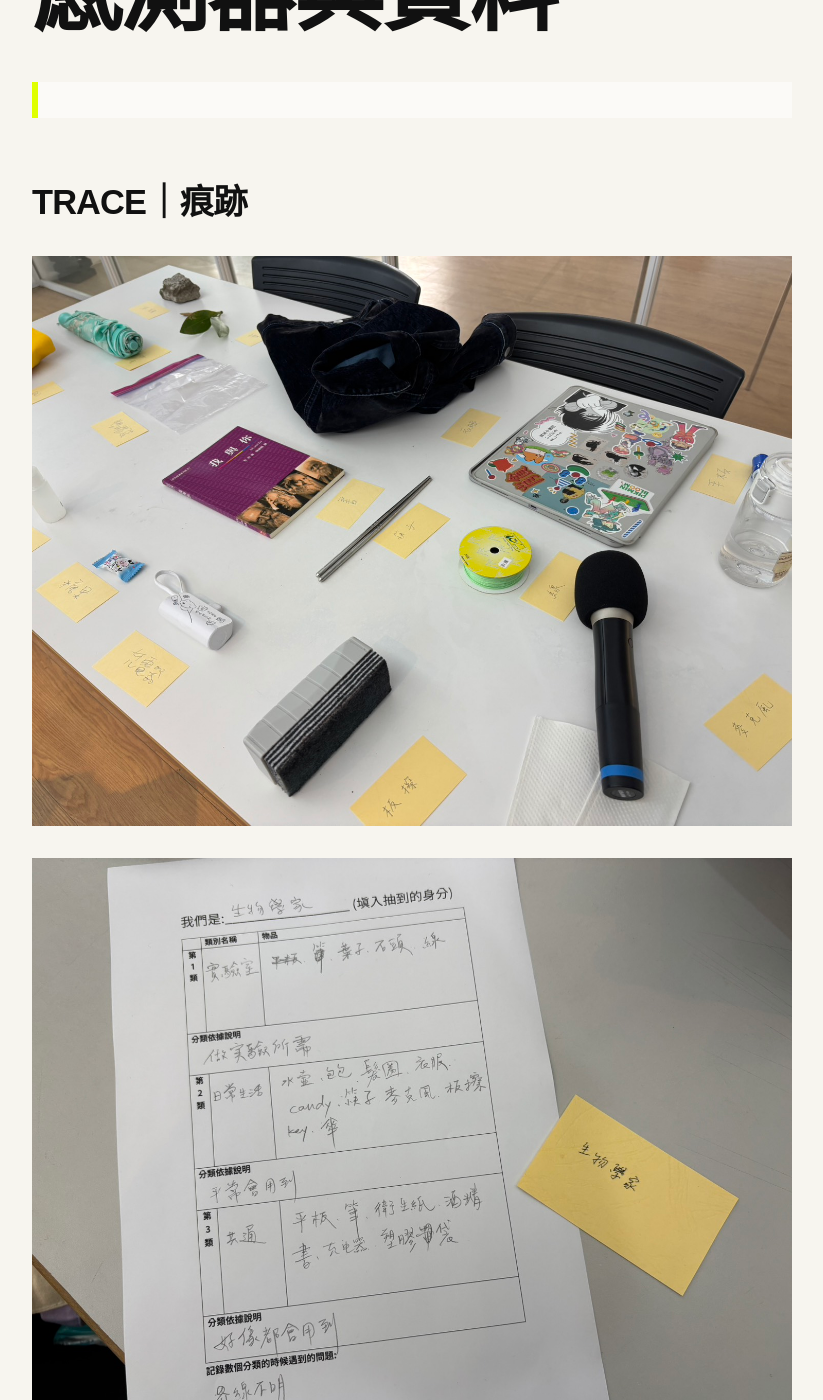
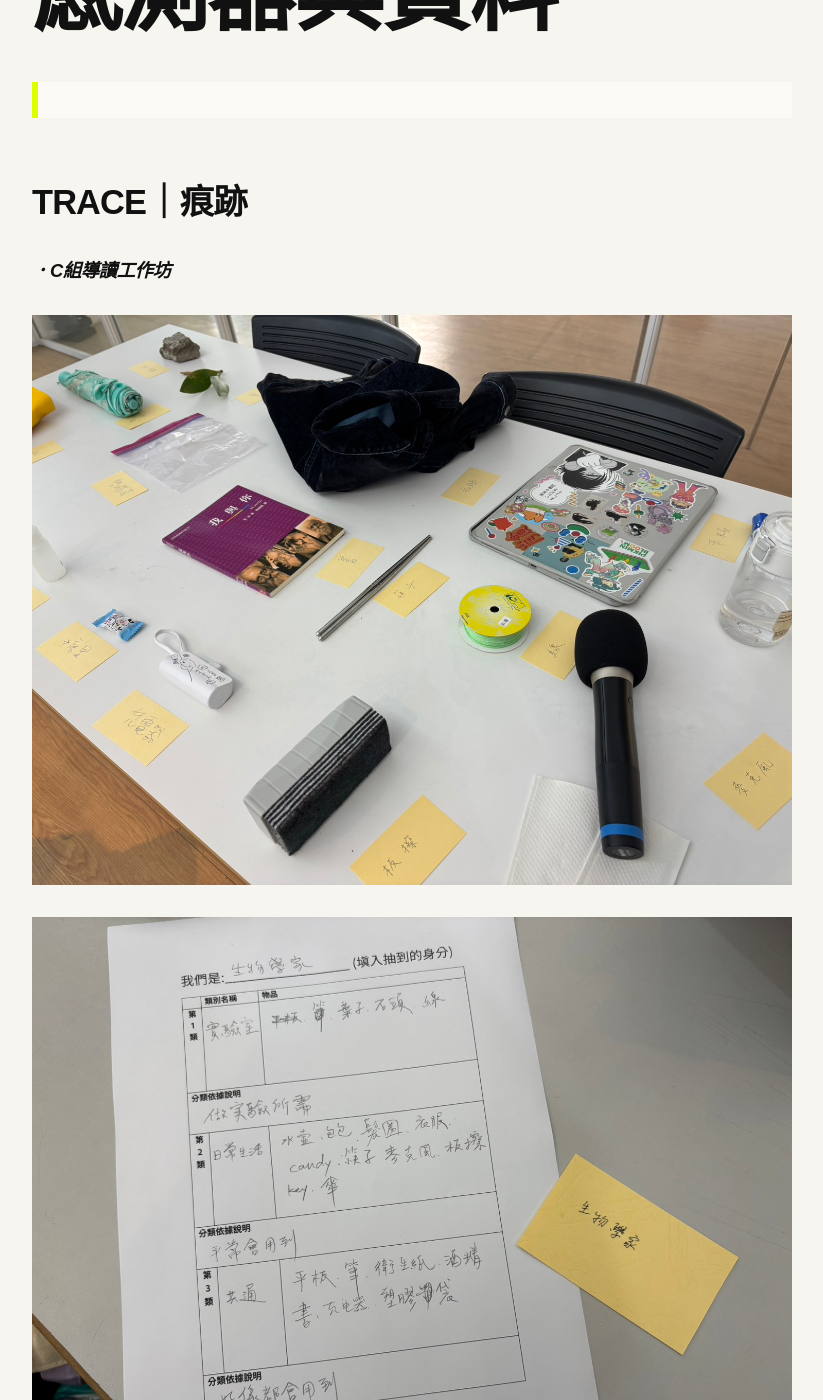
Before and after one commit to liki1928/fieldworkarchive, a Jekyll site: the page built from weeks/week-05.md, in a window 1280 px wide and 1400 px high, scrolled down 292 px. Shown: the whole window, without its empty margins (48-871 px from the left). Built offline with Jekyll 4.4.1, drawn with Linux system fonts in a browser that asks for light colours; some of the changed text lies outside the part shown.

Commit message:
Update week-05.md

```diff
--- a/weeks/week-05.md
+++ b/weeks/week-05.md
@@ -6,22 +6,27 @@ permalink: /weeks/week-05/
 <span class="label">WEEK 05</span>
 
 # 感測器與資料
+<!-- 請保留具體的現場、材料、語句或身體感受。-->
+>
 
->
-<!-- 請保留具體的現場、材料、語句或身體感受。-->
 
 ## TRACE｜痕跡
 
 <!-- 放入 1–3 張圖片，並為每張圖片寫下具體說明：何時、何地、發生了什麼，以及為什麼留下它。 -->
+### _．C組導讀工作坊_
 ![圖ㄧ]({{ '/assets/images/w05-1.jpg' | relative_url }})
 ![圖二]({{ '/assets/images/w05-2.jpg' | relative_url }})
+
+### _．海藻pH感測器工作坊_
 ![圖三]({{ '/assets/images/w05-3.jpg' | relative_url }})
 ![圖四]({{ '/assets/images/w05-4.jpg' | relative_url }})
 
 ## FRICTION｜摩擦
 
 <!-- 描述一個沒有如預期發生的瞬間。 -->
+_．C組導讀工作坊_<br>
 
+_．海藻pH感測器工作坊_<br>
 
 ## CONNECTION｜連結
 
```
